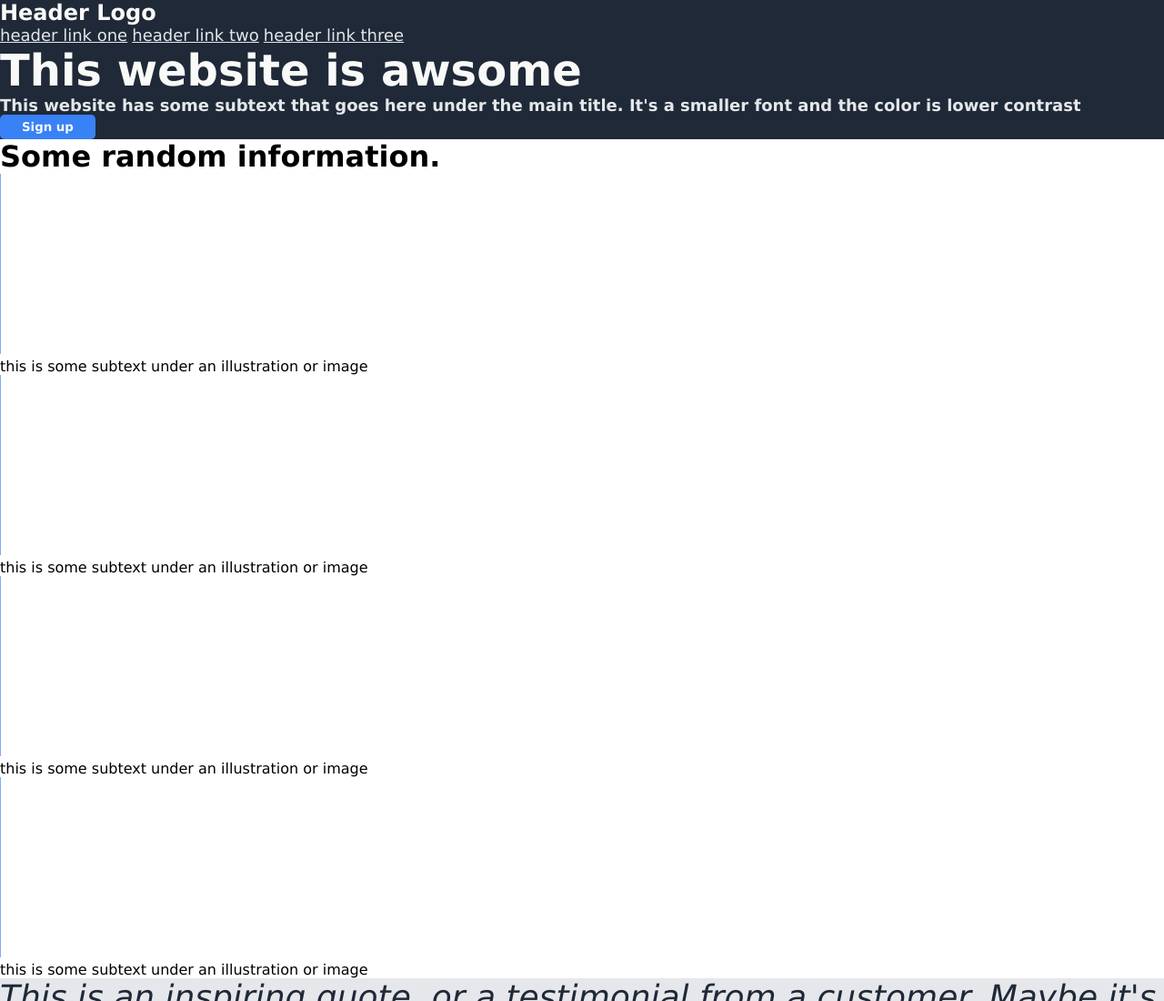
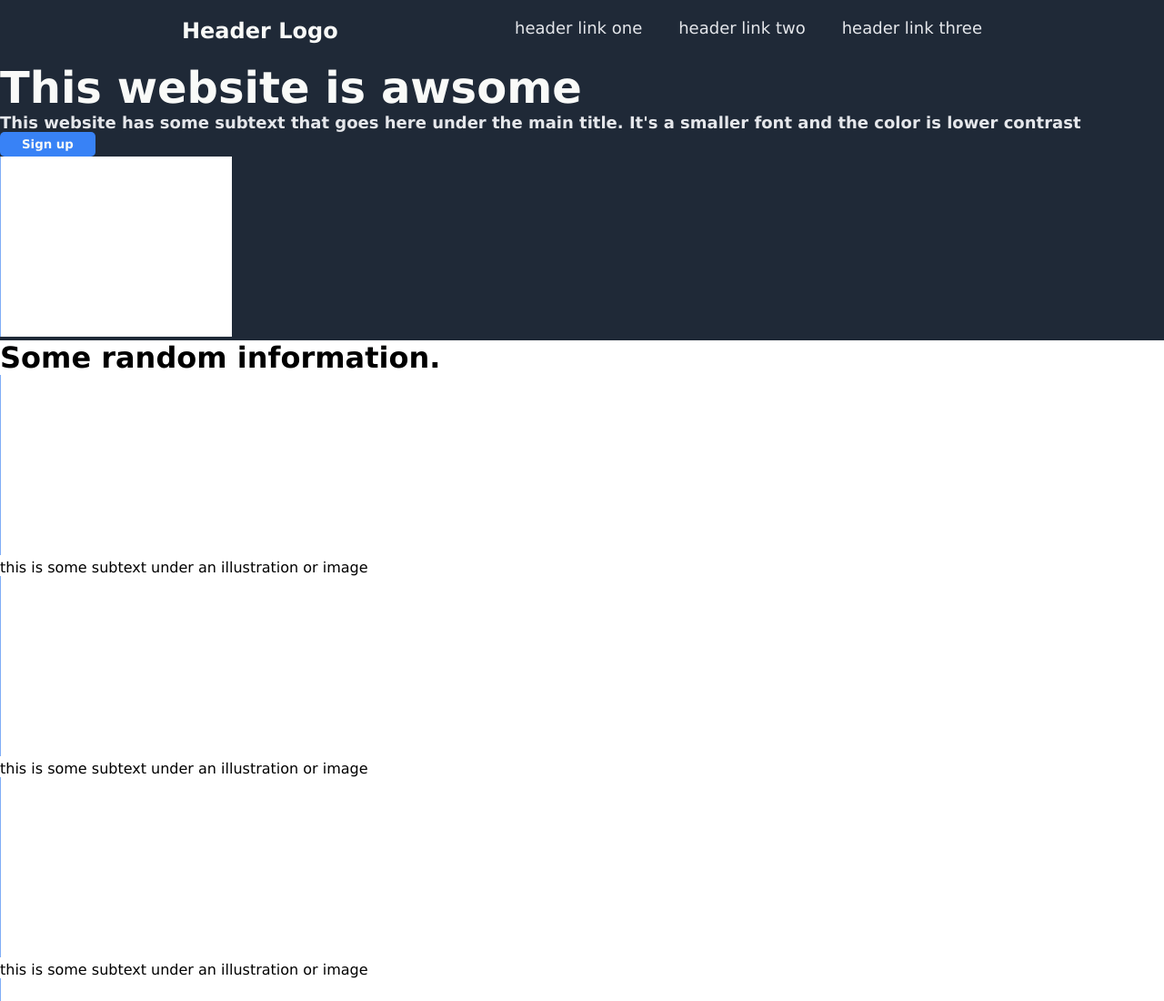
Before and after one commit to Zyresx/landing-page, a plain HTML site: page index.html in a window 1280 px wide. Shown: the top 1100 px of the page at 91% size. Drawn offline with Linux system fonts and the light colour scheme.

Commit message:
added the styles for the navbar

```diff
--- a/index.html
+++ b/index.html
@@ -10,18 +10,20 @@
     <div class="header">
         <div class="navbar">
             <h1 class="header_logo">Header Logo</h1>
-            <ul>
+            <ul class="header_list">
                 <a class="header_link" href="?">header link one</a>
                 <a class="header_link" href="?">header link two</a>
                 <a class="header_link" href="?">header link three</a>
             </ul>
         </div>
-        <div class="header_text">
-            <h1 class="header_title">This website is awsome</h1>
-            <h3 class="header_subtitle">This website has some subtext that goes here under the main title. It's a smaller font and the color is lower contrast</h3>
-            <button class="header_sign_up_button" type="button">Sign up</button>
+        <div class="header_body">
+            <div class="header_text">
+                <h1 class="header_title">This website is awsome</h1>
+                <h3 class="header_subtitle">This website has some subtext that goes here under the main title. It's a smaller font and the color is lower contrast</h3>
+                <button class="header_sign_up_button" type="button">Sign up</button>
+            </div>
+            <img class="header_image" src="./white.png" alt="white">
         </div>
-        <div class="header_image"></div>
     </div>
     <div class="information">
         <h1 class="information_title">Some random information.</h1>
--- a/style.css
+++ b/style.css
@@ -51,3 +51,17 @@
     font-style: italic;
     color: #1f2937;
 }
+
+.navbar{
+    padding: 20px 200px;
+    display: flex;
+    justify-content: space-between;
+    align-content: center;
+}
+.header_list{
+    display: flex;
+    gap: 40px;
+}
+.header_link{
+    text-decoration: none;
+}
```
